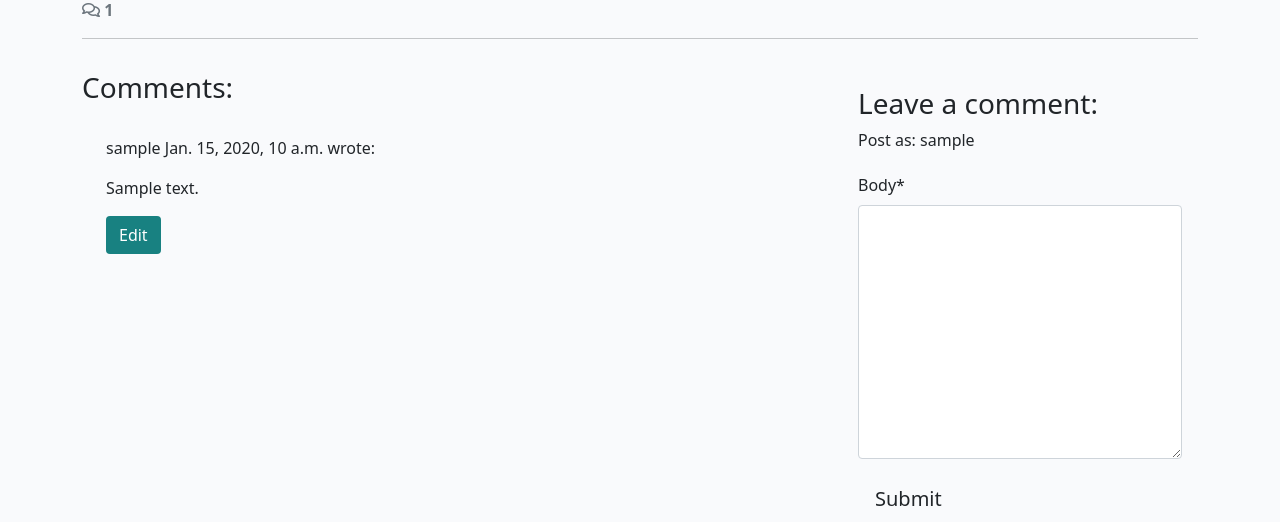
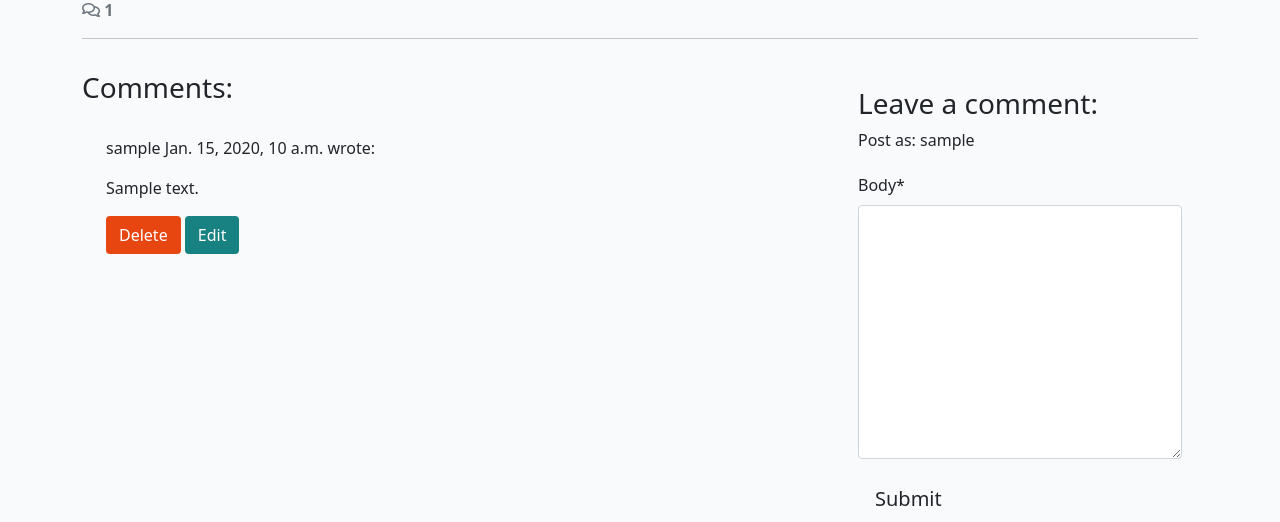
Before and after one commit to ChristineEC/new-django-blog, a Django app: a page that uses blog/templates/blog/post_detail.html in a window 1280 px wide. Shown: the part 494-1016 px from the top of the page. Run offline with Django 4.2, Linux system fonts and the light colour scheme; a user stored in the database is signed in; tables that the repository leaves empty hold one stand-in row (values such as "Sample post"); some libraries are stand-ins or nearby versions.

Commit message:
feat: added comment CRUD

```diff
--- a/blog/templates/blog/post_detail.html
+++ b/blog/templates/blog/post_detail.html
@@ -64,7 +64,8 @@
                     <p class="approval">This comment is awaiting approval</p>
                     {% endif %}
                     {% if user.is_authenticated and comment.author == user %}
-                    <button class="btn btn-edit" comment_id="{{ comment.id }}"> Edit</button>
+                    <button class="btn btn-delete" comment_id="{{ comment.id }}">Delete</button>
+                    <button class="btn btn-edit" comment_id="{{ comment.id }}">Edit</button>
                     {% endif %}
                 </div>
                 <!-- Our for loop ends here -->
@@ -89,6 +90,25 @@
         </div>
     </div>
 </div>
+<!-- Delete confirmation modal -->
+<div class="modal fade" id="deleteModal" tabindex="-1" aria-labelledby="deleteModalLabel" aria-hidden="true">
+    <div class="modal-dialog">
+        <div class="modal-content">
+            <div class="modal-header">
+                <h5 class="modal-title" id="deleteModalLabel">Delete comment?</h5>
+                <button type="button" class="btn-close" data-bs-dismiss="modal" aria-label="Close"></button>
+            </div>
+            <div class="modal-body">
+                Are you sure you want to delete your comment?
+                This action cannot be undone.
+            </div>
+            <div class="modal-footer">
+                <button type="button" class="btn btn-secondary" data-bs-dismiss="modal">Close</button>
+                <a href="#" id="deleteConfirm" class="btn btn-danger">Delete</a>
+            </div>
+        </div>
+    </div>
+</div>
 
 {% endblock content %}
 
--- a/blog/urls.py
+++ b/blog/urls.py
@@ -6,4 +6,6 @@ urlpatterns = [
     path('<slug:slug>/', views.post_detail, name='post_detail'),
     path('<slug:slug>/edit_comment/<int:comment_id>',
         views.comment_edit, name='comment_edit'),
+    path('<slug:slug>/delete_comment/<int:comment_id>',
+        views.comment_delete, name="comment_delete"),
 ]
--- a/blog/views.py
+++ b/blog/views.py
@@ -76,3 +76,21 @@ def comment_edit(request, slug, comment_id):
             messages.add_message(request, message.ERROR, 'Error updating comment!')
 
     return HttpResponseRedirect(reverse('post_detail', args=[slug]))
+
+
+def comment_delete(request, slug, comment_id):
+    """
+    view to delete comments
+    """
+
+    queryset = Post.objects.filter(status=1)
+    post = get_object_or_404(queryset, slug=slug)
+    comment = get_object_or_404(Comment, pk=comment_id)
+
+    if comment.author == request.user:
+        comment.delete()
+        messages.add_message(request, messages.SUCCESS, 'Comment deleted!')
+    else:
+        messages.add_message(request, messages.ERROR, 'You can only delete your own comments!')
+
+    return HttpResponseRedirect(reverse('post_detail', args=[slug]))
--- a/codestar/settings.py
+++ b/codestar/settings.py
@@ -28,7 +28,7 @@ TEMPLATES_DIR = os.path.join(BASE_DIR, 'templates')
 SECRET_KEY = os.environ.get("SECRET_KEY")
 
 # SECURITY WARNING: don't run with debug turned on in production!
-DEBUG = True
+DEBUG = False
 ALLOWED_HOSTS = ['8000-christineec-newdjangobl-4m6310nr8uy.ws.codeinstitute-ide.net', '.herokuapp.com']
 
 
--- a/static/js/comments.js
+++ b/static/js/comments.js
@@ -2,6 +2,11 @@ const editButtons = document.getElementsByClassName("btn-edit");
 const commentText = document.getElementById('id_body');
 const commentForm = document.getElementById('commentForm');
 const submitButton = document.getElementById("submitButton");
+
+const deleteModal = new
+bootstrap.Modal(document.getElementById("deleteModal"));
+const deleteButtons = document.getElementsByClassName("btn-delete");
+const deleteConfirm = document.getElementById("deleteConfirm");
 
 /**
  * Initializes edit functionality for the provided edit button.
@@ -9,9 +14,11 @@ const submitButton = document.getElementById("submitButton");
  * Form each button the 'editButtons' collection:
  * - Retrieves the associated comment's ID upon click.
  * - Fetches the content of the corresponding comment.
- * - Populates the 'commentText' input/ktextarea with the comment's content for editing.
+ * - Populates the 'commentText' input/ktextarea with
+ * the comment's content for editing.
  * - Updates the sumbit button's text to "Update".
- * - Sets the form's action attribute to the 'edit_comment/{commentId}' endpoint.
+ * - Sets the form's action attribute to the
+ * 'edit_comment/{commentId}' endpoint.
  */
 for (let button of editButtons) {
     button.addEventListener("click", (e) => {
@@ -22,3 +29,22 @@ for (let button of editButtons) {
         commentForm.setAttribute("action", `edit_comment/${commentId}`);
     });
 }
+
+/**
+ * Initializes deletion functionality for the provide
+ * delete buttons.
+ *
+ * Form each button in the `dleteButton` collection:
+ * - Retrieves the associated comment's ID upon click.
+ * - Updates the `deleteConfirm` link's href to point
+ * to the deletion endpoint for the specific comment.
+ * - Displays a confirmation modal (`deleteModal`) to
+ * prompt the user for confirmation before deletion.
+ */
+for (let button of deleteButtons) {
+    button.addEventListener("click", (e) => {
+        let commentId = e.target.getAttribute("comment_id");
+        deleteConfirm.href = `delete_comment/${commentId}`;
+        deleteModal.show();
+    });
+}
```
